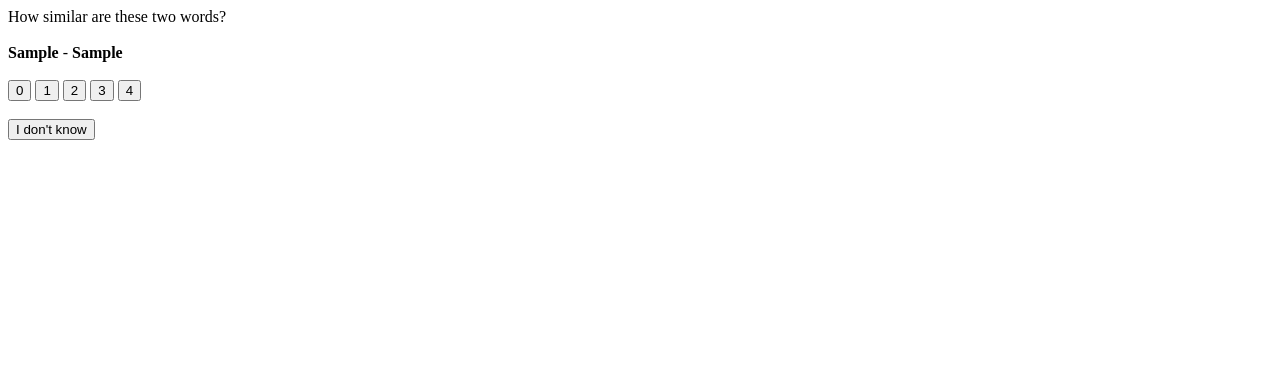
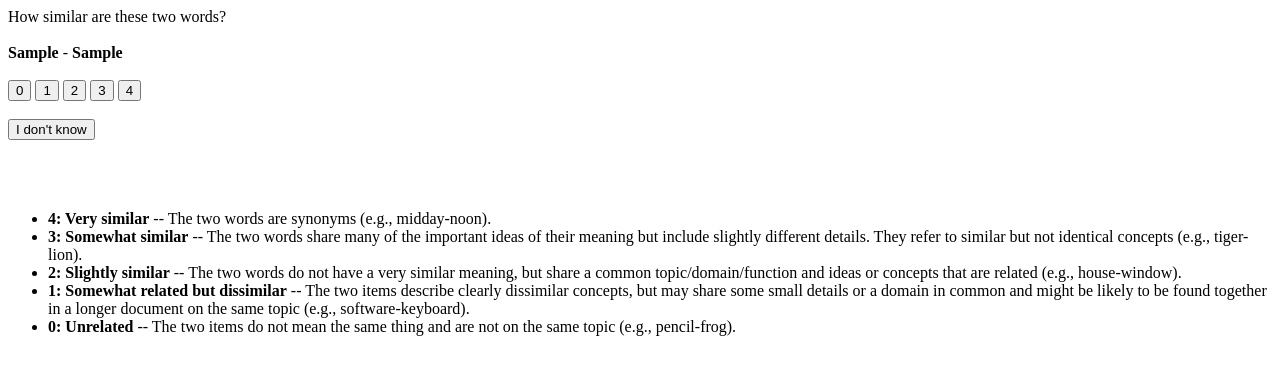
Before and after one commit to stefanoprea/TAIP2016MLC, a Django app: template sit_web/mysite/polls/templates/polls/index.html in a window 1280 px wide. Shown: the top 375 px of the page. Run offline with Django 3.2, Linux system fonts and the light colour scheme; tables that the repository leaves empty hold one stand-in row (values such as "Sample post"); the template is opened without the code that fills it: values that come from a table or form of the project are taken from there, most other values are stand-ins (such as "Sample title", 1, 10 or a date in 2020).

Commit message:
Update index.html

```diff
--- a/sit_web/mysite/polls/templates/polls/index.html
+++ b/sit_web/mysite/polls/templates/polls/index.html
@@ -18,5 +18,20 @@ How similar are these two words?<br>
 <br>
 <input type="submit" name="dontknow" value="I don't know">
 </form>
+<br>
+<br>
+<br>
+  <ul>
+	<li>
+		<b>4: Very similar</b> -- The two words are synonyms (e.g., midday-noon).</li>
+	<li>
+		<b>3: Somewhat similar</b> -- The two words share many of the important ideas of their meaning but include slightly different details. They refer to similar but not identical concepts (e.g., tiger-lion).</li>
+	<li>
+		<b>2: Slightly similar</b> -- The two words do not have a very similar meaning, but share a common topic/domain/function and ideas or concepts that are related (e.g., house-window).</li>
+	<li>
+		<b>1: Somewhat related but dissimilar</b>&nbsp;-- The two items describe clearly dissimilar concepts, but may share some small details or a domain in common and might be likely to be found together in a longer document on the same topic (e.g., software-keyboard).</li>
+	<li>
+		<b>0: Unrelated</b> -- The two items do not mean the same thing and are not on the same topic (e.g., pencil-frog).</li>
+</ul>
 </body>
 </html>
```
